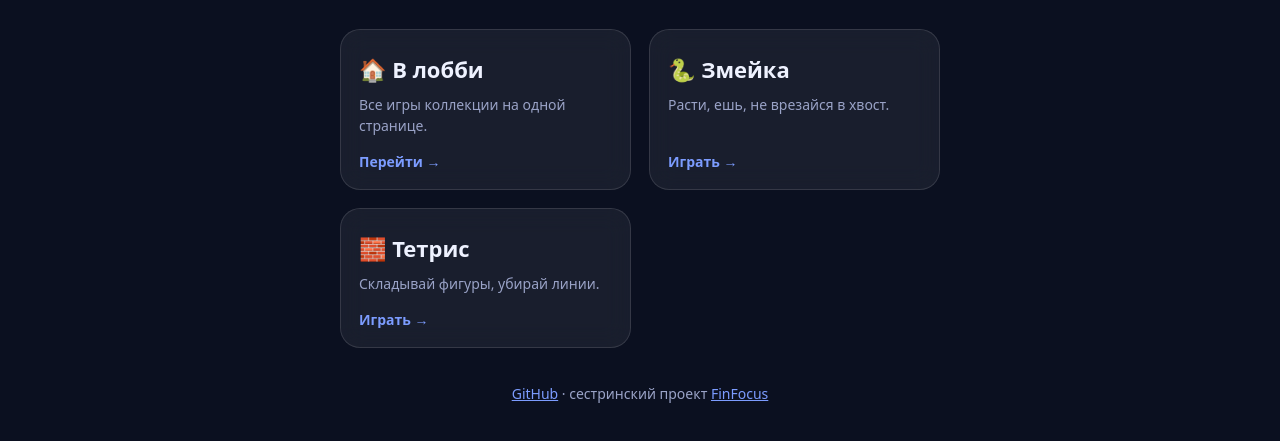
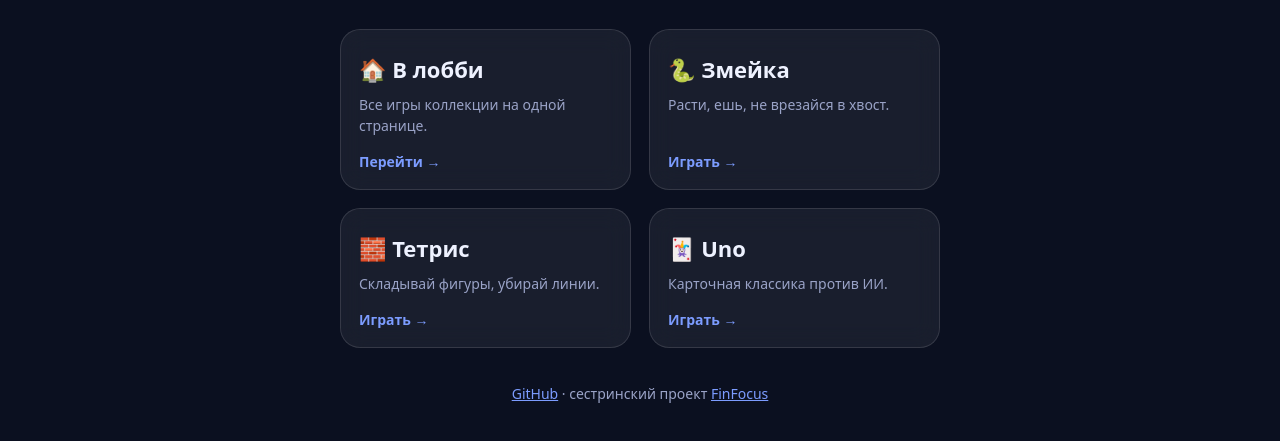
Before and after one commit to Folombas/web-games, a plain HTML site: page 404.html in a window 1280 px wide. Shown: the part 379-820 px from the top of the page. Drawn offline with Linux system fonts and the light colour scheme.

Commit message:
Feat: add Uno shortcut to 404 page

```diff
--- a/404.html
+++ b/404.html
@@ -40,6 +40,11 @@
         <p class="card__desc">Складывай фигуры, убирай линии.</p>
         <span class="card__cta">Играть →</span>
       </a>
+      <a class="card card--playable" href="/web-games/uno/">
+        <h2 class="card__title">🃏 Uno</h2>
+        <p class="card__desc">Карточная классика против ИИ.</p>
+        <span class="card__cta">Играть →</span>
+      </a>
     </section>
 
     <footer class="app__footer">
```
